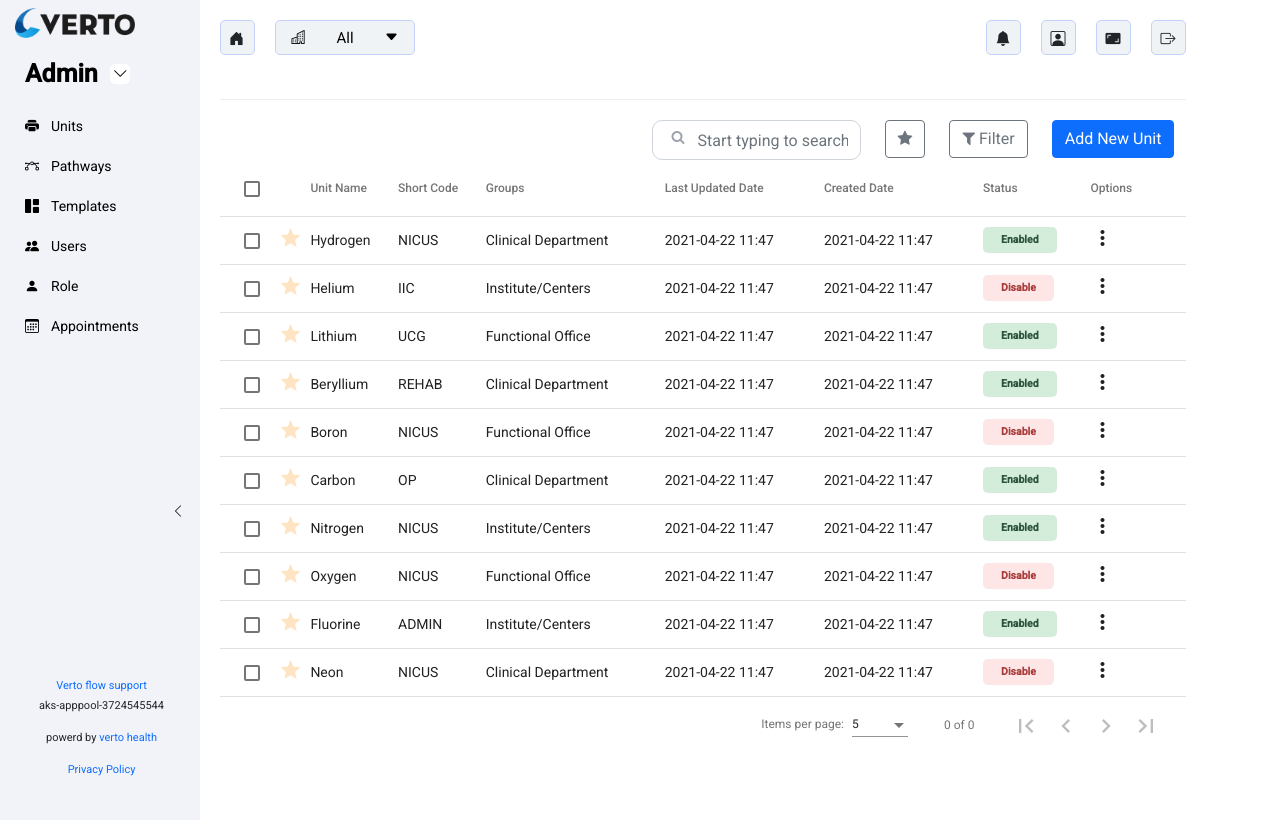
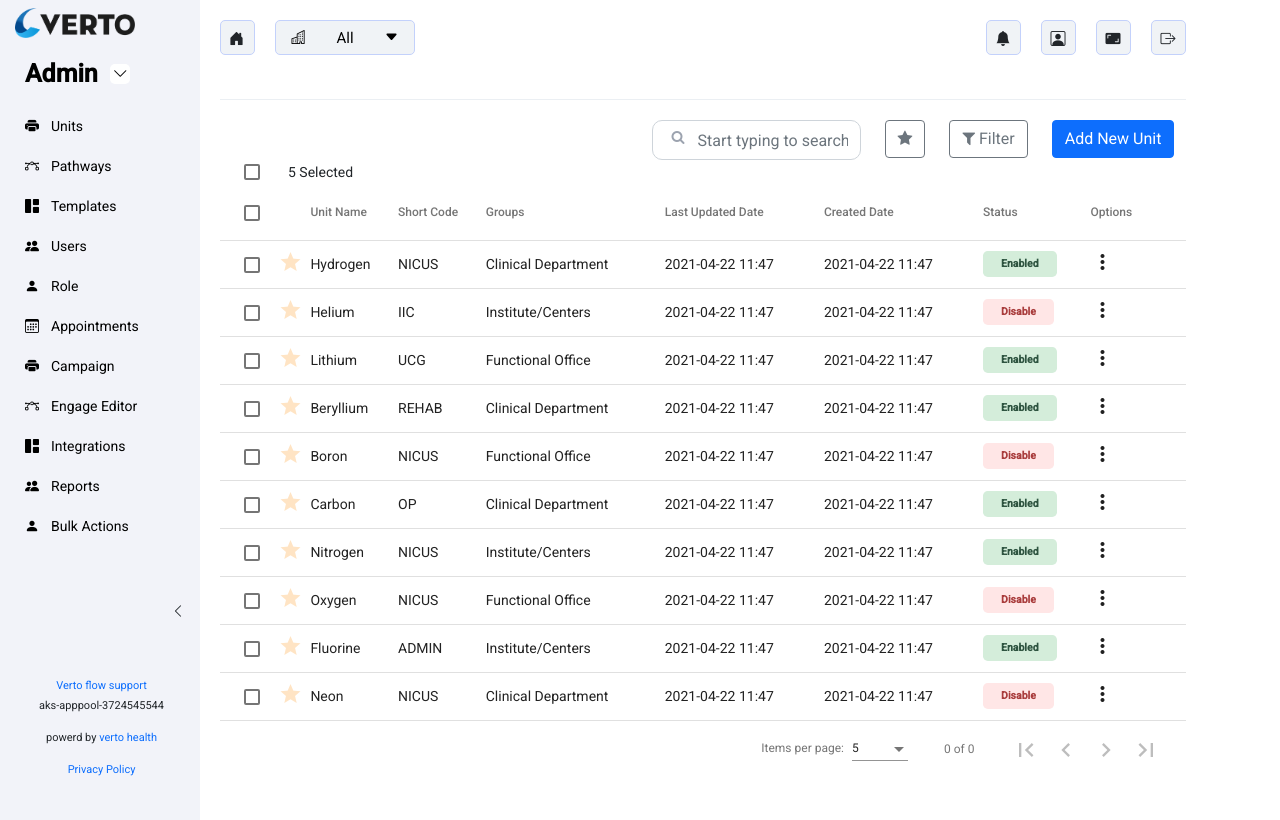
Before and after one commit to md-amir/verto, an Angular app: page /units in a window 1280 px wide. Built offline with nearby package versions, Linux system fonts and the light colour scheme.

Commit message:
progress option, sidebar

```diff
--- a/src/app/common-components/side-bar/side-bar.component.html
+++ b/src/app/common-components/side-bar/side-bar.component.html
@@ -34,6 +34,28 @@
                     <i class="bi bi-calendar3"></i>
                     <span class="sidebar-name">Appointments</span>
                 </a>
+
+                <a routerLink="/blank" class="sidebar_link" (click)="handleNavLinkClick($event)">
+                    <i class="bi bi-printer-fill"></i>
+                    <span class="sidebar-name">Campaign</span>
+                </a>
+                <a routerLink="/blank" class="sidebar_link" (click)="handleNavLinkClick($event)">
+                    <i class="bi bi-bezier"></i>
+                    <span class="sidebar-name">Engage Editor</span>
+                </a>
+                <a routerLink="/blank" class="sidebar_link" (click)="handleNavLinkClick($event)">
+                    <i class="bi bi-grid-1x2-fill"></i>
+                    <span class="sidebar-name">Integrations</span>
+                </a>
+                <a routerLink="/blank" class="sidebar_link" (click)="handleNavLinkClick($event)">
+                    <i class="bi bi-people-fill"></i>
+                    <span class="sidebar-name">Reports</span>
+                </a>
+                <a routerLink="/blank" class="sidebar_link active" (click)="handleNavLinkClick($event)">
+                    <i class="bi bi-person-fill"></i>
+                    <span class="sidebar-name">Bulk Actions</span>
+                </a>
+
             </div>
         </div>
         <div class="sidebar-arrow">
--- a/src/app/modules/units/all-units/all-units.component.css
+++ b/src/app/modules/units/all-units/all-units.component.css
@@ -10,17 +10,16 @@
     .search-filter>* {
         width: unset;
     }
-    /* .search {
-    flex: 1;
-}
 
-.filter {
-    flex: 1;
-}
+    .search {}
 
-.star {
-    flex: 1;
-} */
+    .filter {}
+
+    .star {}
+
+    .selected-margin {
+        margin: 0 12px;
+    }
 
     .search input {
         height: 40px !important;
--- a/src/app/modules/units/all-units/all-units.component.html
+++ b/src/app/modules/units/all-units/all-units.component.html
@@ -15,6 +15,11 @@
         <div class="add-new">
             <button class="btn btn-primary" type="submit">Add New Unit</button>
         </div>
+    </div>
+    <div class="row">
+        <mat-checkbox class="selected-margin">
+            <span style="margin-left: 20px;">{{noSelected}} Selected</span>
+        </mat-checkbox>
     </div>
     <div class="row">
         <table mat-table [dataSource]="dataSource" matSort>
@@ -76,7 +81,20 @@
             <ng-container matColumnDef="option">
                 <th mat-header-cell *matHeaderCellDef>Options</th>
                 <td mat-cell *matCellDef="let element">
-                    <mat-icon>more_vert</mat-icon>
+                    <span mat-icon-button [matMenuTriggerFor]="menu" aria-label="Example icon-button with a menu">
+                        <mat-icon>more_vert</mat-icon>
+                    </span>
+                    <mat-menu #menu="matMenu">
+                        <button mat-menu-item>
+                            <span>Edit</span>
+                        </button>
+                        <button mat-menu-item>
+                            <span>Disable</span>
+                        </button>
+                        <button mat-menu-item>
+                            <span>Favourite</span>
+                        </button>
+                    </mat-menu>
                 </td>
             </ng-container>
 
--- a/src/app/modules/units/all-units/all-units.component.ts
+++ b/src/app/modules/units/all-units/all-units.component.ts
@@ -18,12 +18,14 @@ export class AllUnitsComponent implements OnInit {
   selection = new SelectionModel<Unit>(true, []);
   @ViewChild('unitPaginator', { static: true }) unitPaginator!: MatPaginator;
   @ViewChild(MatSort) unitSort!: MatSort;
+  noSelected: number | undefined;
 
 
 
   constructor() { }
 
   ngOnInit(): void {
+    this.noSelected = 5;
   }
 
   /** Whether the number of selected elements matches the total number of rows. */
--- a/src/app/modules/units/units.module.ts
+++ b/src/app/modules/units/units.module.ts
@@ -6,6 +6,7 @@ import { MatTableModule } from '@angular/material/table'
 import { MatIconModule } from '@angular/material/icon';
 import { MatCheckboxModule } from '@angular/material/checkbox';
 import { MatPaginatorModule } from '@angular/material/paginator';
+import { MatMenuModule } from '@angular/material/menu';
 @NgModule({
   declarations: [
     AllUnitsComponent
@@ -16,7 +17,8 @@ import { MatPaginatorModule } from '@angular/material/paginator';
     MatTableModule,
     MatIconModule,
     MatCheckboxModule,
-    MatPaginatorModule
+    MatPaginatorModule,
+    MatMenuModule
   ]
 })
 export class UnitsModule { }
```
